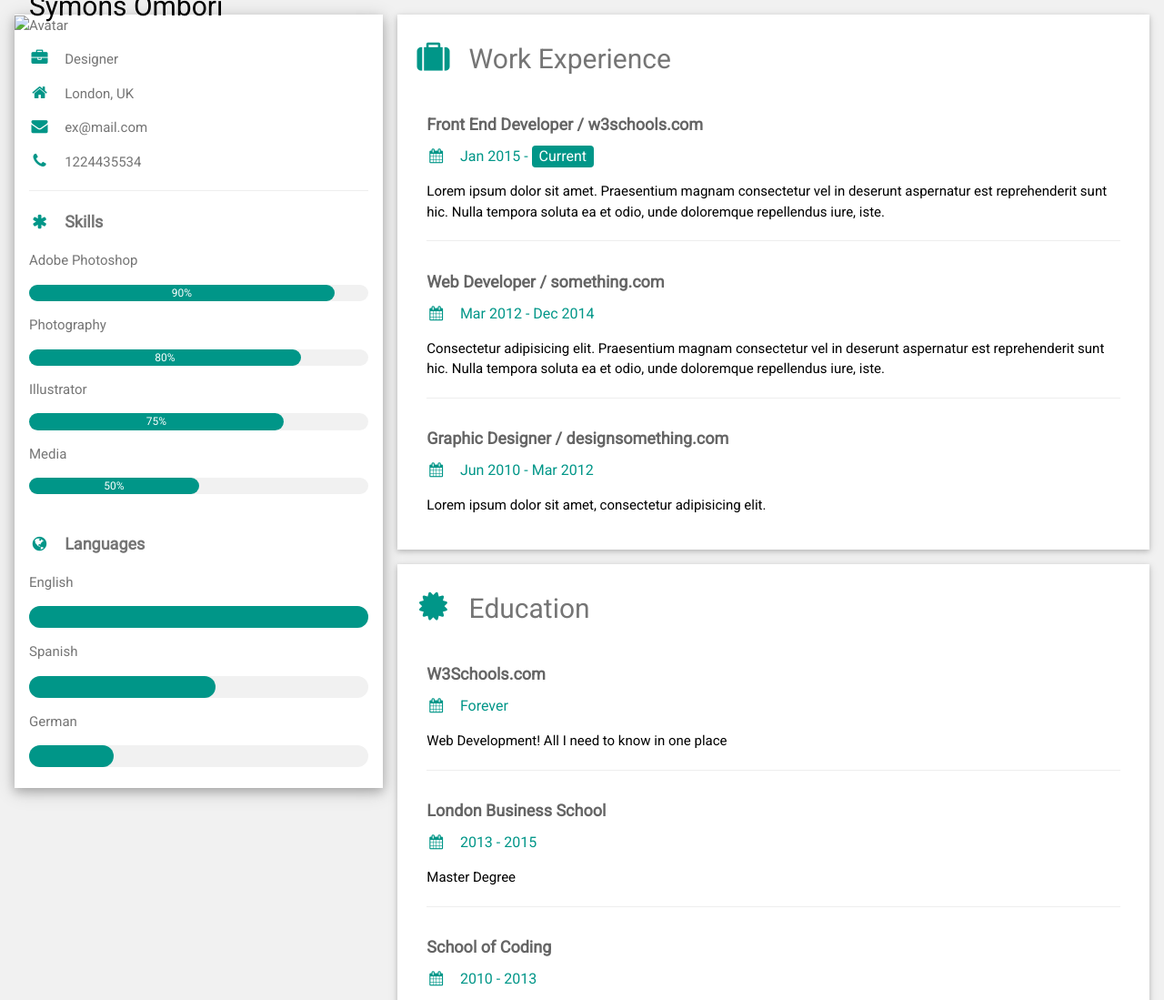
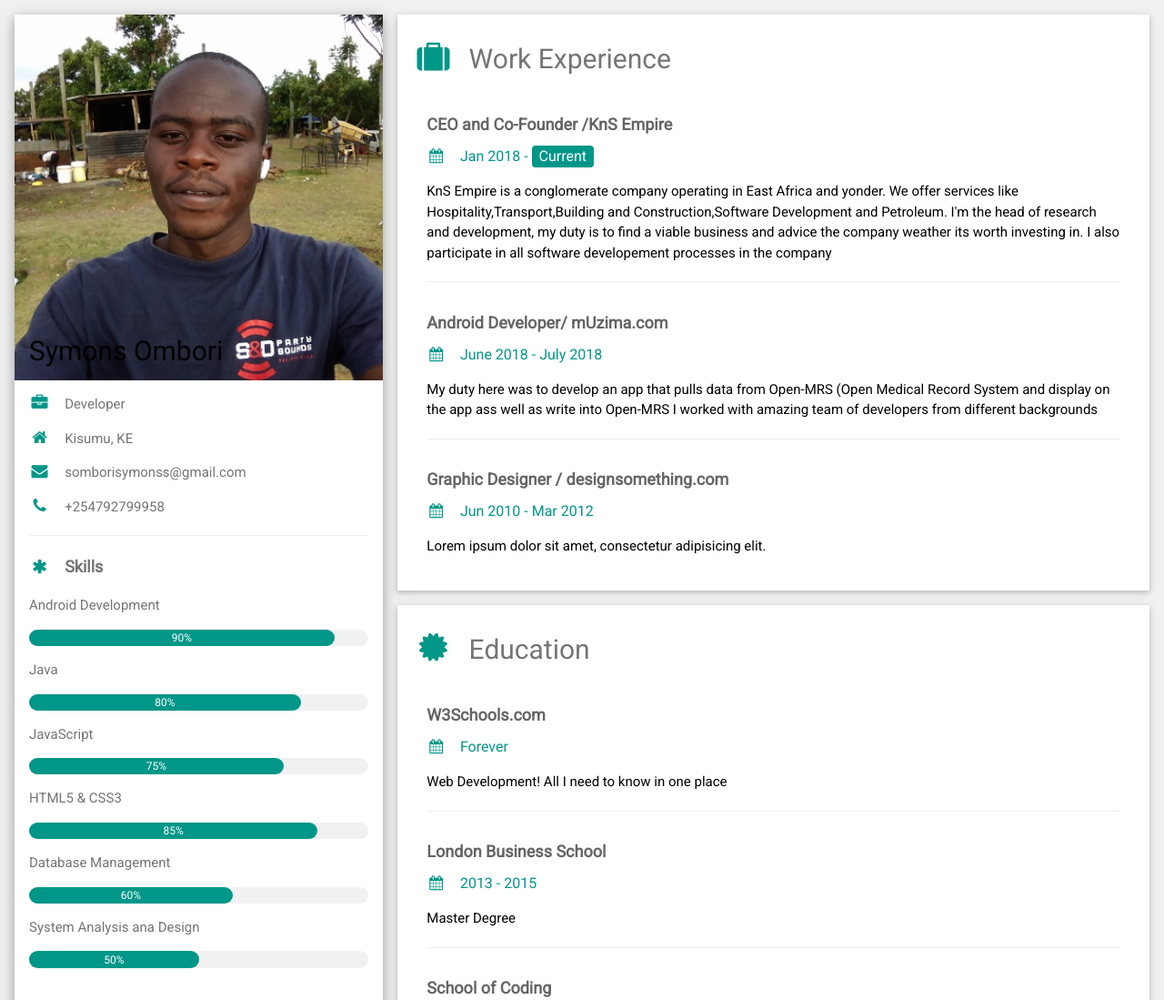
Before and after one commit to Symonss/SymonsCV, a plain HTML site: page index.html in a window 1280 px wide. Shown: the top 1099 px of the page at 91% size. Drawn offline with nearby package versions, Linux system fonts and the light colour scheme.

Commit message:
added work experience

```diff
--- a/index.html
+++ b/index.html
@@ -22,34 +22,42 @@
 
             <div class="w3-white w3-text-grey w3-card-4">
                 <div class="w3-display-container">
-                    <img src="/w3images/avatar_hat.jpg" style="width:100%" alt="Avatar">
+                    <img src="me.jpg" style="width:100%" alt="Avatar">
                     <div class="w3-display-bottomleft w3-container w3-text-black">
                         <h2>Symons Ombori</h2>
                     </div>
                 </div>
                 <div class="w3-container">
-                    <p><i class="fa fa-briefcase fa-fw w3-margin-right w3-large w3-text-teal"></i>Designer</p>
-                    <p><i class="fa fa-home fa-fw w3-margin-right w3-large w3-text-teal"></i>London, UK</p>
-                    <p><i class="fa fa-envelope fa-fw w3-margin-right w3-large w3-text-teal"></i>ex@mail.com</p>
-                    <p><i class="fa fa-phone fa-fw w3-margin-right w3-large w3-text-teal"></i>1224435534</p>
+                    <p><i class="fa fa-briefcase fa-fw w3-margin-right w3-large w3-text-teal"></i>Developer</p>
+                    <p><i class="fa fa-home fa-fw w3-margin-right w3-large w3-text-teal"></i>Kisumu, KE</p>
+                    <p><i class="fa fa-envelope fa-fw w3-margin-right w3-large w3-text-teal"></i>somborisymonss@gmail.com</p>
+                    <p><i class="fa fa-phone fa-fw w3-margin-right w3-large w3-text-teal"></i>+254792799958</p>
                     <hr>
 
                     <p class="w3-large"><b><i class="fa fa-asterisk fa-fw w3-margin-right w3-text-teal"></i>Skills</b></p>
-                    <p>Adobe Photoshop</p>
+                    <p>Android Development </p>
                     <div class="w3-light-grey w3-round-xlarge w3-small">
                         <div class="w3-container w3-center w3-round-xlarge w3-teal" style="width:90%">90%</div>
                     </div>
-                    <p>Photography</p>
+                    <p>Java</p>
                     <div class="w3-light-grey w3-round-xlarge w3-small">
                         <div class="w3-container w3-center w3-round-xlarge w3-teal" style="width:80%">
                             <div class="w3-center w3-text-white">80%</div>
                         </div>
                     </div>
-                    <p>Illustrator</p>
+                    <p>JavaScript</p>
                     <div class="w3-light-grey w3-round-xlarge w3-small">
                         <div class="w3-container w3-center w3-round-xlarge w3-teal" style="width:75%">75%</div>
                     </div>
-                    <p>Media</p>
+                    <p>HTML5 & CSS3</p>
+                    <div class="w3-light-grey w3-round-xlarge w3-small">
+                        <div class="w3-container w3-center w3-round-xlarge w3-teal" style="width:85%">85%</div>
+                    </div>
+                    <p>Database Management</p>
+                    <div class="w3-light-grey w3-round-xlarge w3-small">
+                        <div class="w3-container w3-center w3-round-xlarge w3-teal" style="width:60%">60%</div>
+                    </div>
+                    <p>System Analysis ana Design</p>
                     <div class="w3-light-grey w3-round-xlarge w3-small">
                         <div class="w3-container w3-center w3-round-xlarge w3-teal" style="width:50%">50%</div>
                     </div>
@@ -60,11 +68,11 @@
                     <div class="w3-light-grey w3-round-xlarge">
                         <div class="w3-round-xlarge w3-teal" style="height:24px;width:100%"></div>
                     </div>
-                    <p>Spanish</p>
+                    <p>Kiswahili</p>
                     <div class="w3-light-grey w3-round-xlarge">
                         <div class="w3-round-xlarge w3-teal" style="height:24px;width:55%"></div>
                     </div>
-                    <p>German</p>
+                    <p>Luo</p>
                     <div class="w3-light-grey w3-round-xlarge">
                         <div class="w3-round-xlarge w3-teal" style="height:24px;width:25%"></div>
                     </div>
@@ -81,15 +89,22 @@
             <div class="w3-container w3-card w3-white w3-margin-bottom">
                 <h2 class="w3-text-grey w3-padding-16"><i class="fa fa-suitcase fa-fw w3-margin-right w3-xxlarge w3-text-teal"></i>Work Experience</h2>
                 <div class="w3-container">
-                    <h5 class="w3-opacity"><b>Front End Developer / w3schools.com</b></h5>
-                    <h6 class="w3-text-teal"><i class="fa fa-calendar fa-fw w3-margin-right"></i>Jan 2015 - <span class="w3-tag w3-teal w3-round">Current</span></h6>
-                    <p>Lorem ipsum dolor sit amet. Praesentium magnam consectetur vel in deserunt aspernatur est reprehenderit sunt hic. Nulla tempora soluta ea et odio, unde doloremque repellendus iure, iste.</p>
+                    <h5 class="w3-opacity"><b>CEO and Co-Founder /KnS Empire</b></h5>
+                    <h6 class="w3-text-teal"><i class="fa fa-calendar fa-fw w3-margin-right"></i>Jan 2018 - <span class="w3-tag w3-teal w3-round">Current</span></h6>
+                    <p>KnS Empire is a conglomerate company operating in East Africa and yonder.
+                    We offer services like Hospitality,Transport,Building and Construction,Software Development and
+                    Petroleum.
+                        I'm the head of research and development, my duty is to find a viable business and advice the company weather its worth investing in.
+                        I also participate in all software developement processes in the company </p>
                     <hr>
                 </div>
                 <div class="w3-container">
-                    <h5 class="w3-opacity"><b>Web Developer / something.com</b></h5>
-                    <h6 class="w3-text-teal"><i class="fa fa-calendar fa-fw w3-margin-right"></i>Mar 2012 - Dec 2014</h6>
-                    <p>Consectetur adipisicing elit. Praesentium magnam consectetur vel in deserunt aspernatur est reprehenderit sunt hic. Nulla tempora soluta ea et odio, unde doloremque repellendus iure, iste.</p>
+                    <h5 class="w3-opacity"><b>Android Developer/ mUzima.com</b></h5>
+                    <h6 class="w3-text-teal"><i class="fa fa-calendar fa-fw w3-margin-right"></i>June 2018 - July 2018</h6>
+                    <p>My duty here was to develop an app that pulls data from Open-MRS
+                        (Open Medical Record System and display on the app ass well as write into
+                        Open-MRS
+                        I worked with amazing team of developers from different backgrounds</p>
                     <hr>
                 </div>
                 <div class="w3-container">
```
Also changed, not shown: me.jpg (added).
